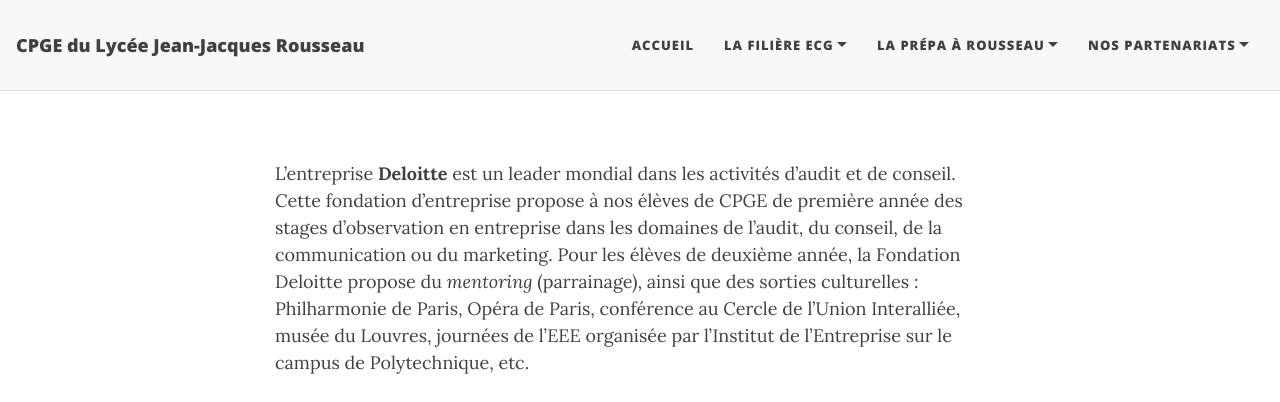
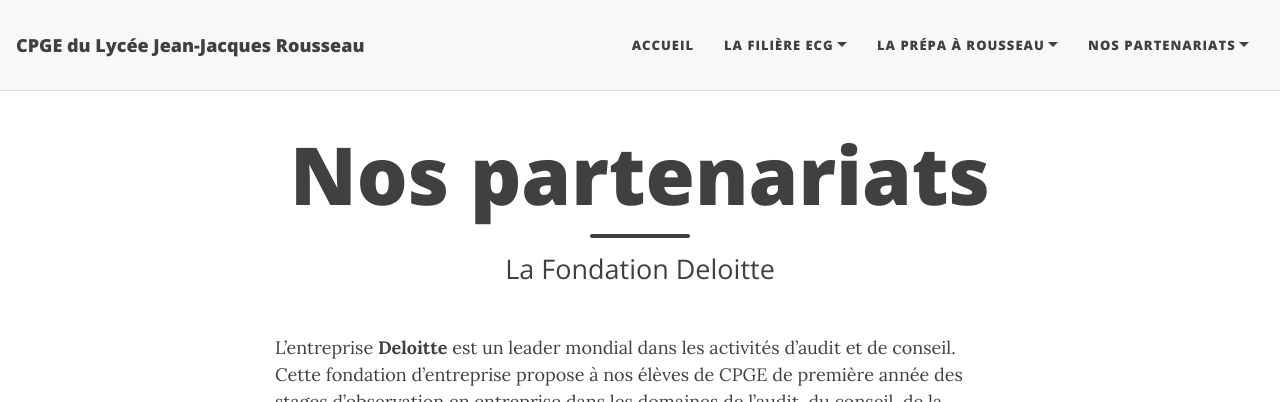
Before and after one commit to cpgesarcelles/cpgesarcelles.github.io, a Jekyll site: the page built from deloitte.md, in a window 1280 px wide and 994 px high, cut to the strip 0-402 px from the top of the window. Built offline with Jekyll 4.4.1, drawn with Linux system fonts in a browser that asks for light colours; nearby versions of some CDN libraries; some of the changed lines change nothing that is shown.

Commit message:
Update deloitte.md

```diff
--- a/deloitte.md
+++ b/deloitte.md
@@ -1,7 +1,21 @@
 ---
 layout: page
 title: Nos partenariats
-subtitle: La Fondation Deloittejs: /assets/js/visionneuse.js
+subtitle: La Fondation Deloitte
+js: /assets/js/visionneuse.js
+miniatures:
+  - img: /assets/img/parlement_strasbourg.JPG
+    mini: /assets/img/mini/parlement_mini.JPG
+    name: Parlement
+  - img: /assets/img/philharmonie1.JPG
+    mini: //assets/img/mini/philharmonie1_mini.jpg
+    name: Concert à la Philharmonie de Paris (2016)
+  - img: /assets/img/philharmonie2.JPG
+    mini: /assets/img/mini/philharmonie2_mini.jpg
+    name: Concert à la Philharmonie de Paris (2016)
+  - img: /assets/img/philharmonie3.JPG
+    mini: /assets/img/mini/philharmonie3_mini.jpg
+    name: Concert à la Philharmonie de Paris (2016)
 ---
 
 L’entreprise **Deloitte** est un leader mondial dans les activités d’audit et de conseil. Cette fondation d’entreprise propose à nos élèves de CPGE de première année des stages d’observation en entreprise dans les domaines de l’audit, du conseil, de la communication ou du marketing. Pour les élèves de deuxième année, la Fondation Deloitte propose du *mentoring* (parrainage), ainsi que des sorties culturelles : Philharmonie de Paris, Opéra de Paris, conférence au Cercle de l’Union Interalliée, musée du Louvres, journées de l’EEE organisée par l’Institut de l’Entreprise sur le campus de Polytechnique, etc.
```
